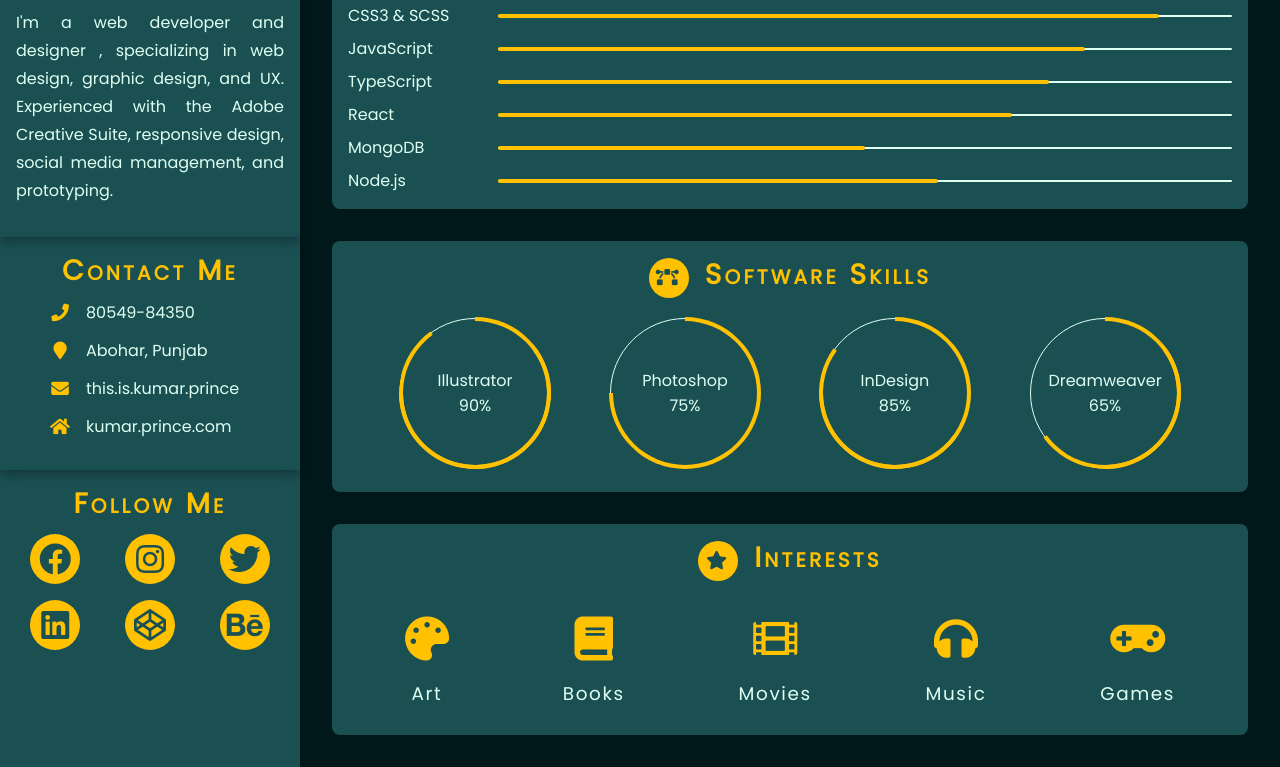
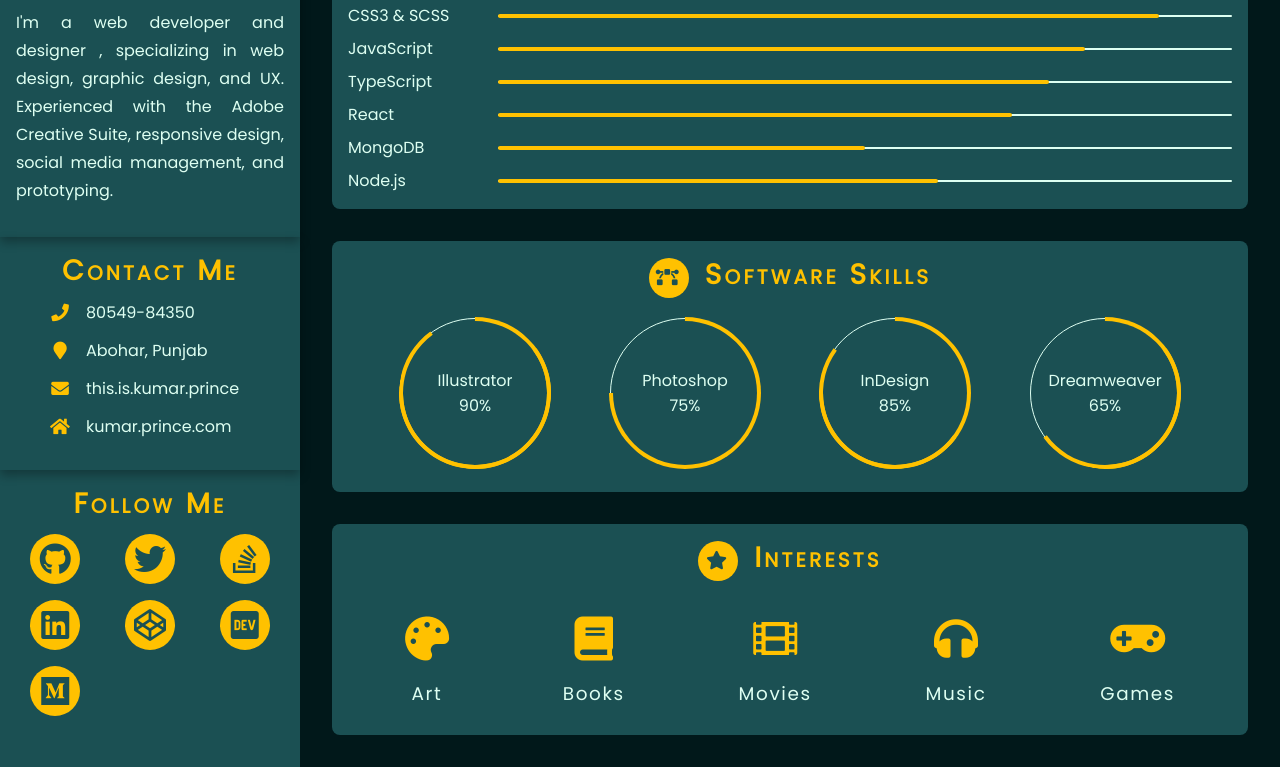
Before and after one commit to This-Is-Prince/cv, a website built with Vite: page index.html in a window 1280 px wide. Shown: the part 390-1157 px from the top of the page. Built offline with nearby package versions, Linux system fonts and the light colour scheme.

Commit message:
feat(FollowMe): follow me link updated

```diff
--- a/index.html
+++ b/index.html
@@ -71,33 +71,38 @@
           <h3 class="social-links__heading heading">Follow Me</h3>
           <ul class="social-links__list">
             <li>
-              <a class="social-link" href="#">
-                <i class="fab fa-facebook"></i>
+              <a class="social-link" target="blank" href="https://github.com/This-Is-Prince">
+                <i class="fab fa-github"></i>
               </a>
             </li>
             <li>
-              <a class="social-link" href="#">
-                <i class="fab fa-instagram"></i
-              ></a>
-            </li>
-            <li>
-              <a class="social-link" href="#">
+              <a class="social-link" target="blank" href="https://twitter.com/_ThisIsPrince_">
                 <i class="fab fa-twitter"></i>
               </a>
             </li>
             <li>
-              <a class="social-link" href="#">
+              <a class="social-link" target="blank" href="https://stackoverflow.com/users/16865357/prince">
+                <i class="fab fa-stack-overflow"></i
+              ></a>
+            </li>
+            <li>
+              <a class="social-link" target="blank" href="https://www.linkedin.com/in/thisisprince/">
                 <i class="fab fa-linkedin"></i>
               </a>
             </li>
             <li>
-              <a class="social-link" href="#">
+              <a class="social-link" target="blank" href="https://codepen.io/this-is-prince">
                 <i class="fab fa-codepen"></i>
               </a>
             </li>
             <li>
-              <a class="social-link" href="#">
-                <i class="fab fa-behance"></i>
+              <a class="social-link" target="blank" href="https://dev.to/this_is_prince">
+                <i class="fab fa-dev"></i>
+              </a>
+            </li>
+            <li>
+              <a class="social-link" target="blank" href="https://medium.com/@this.is.kumar.prince">
+                <i class="fab fa-medium"></i>
               </a>
             </li>
           </ul>
```
